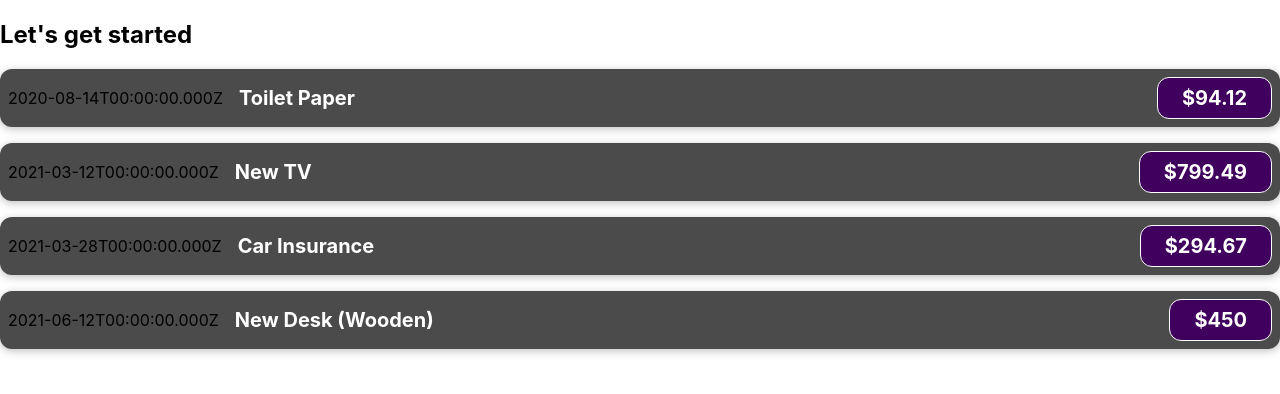
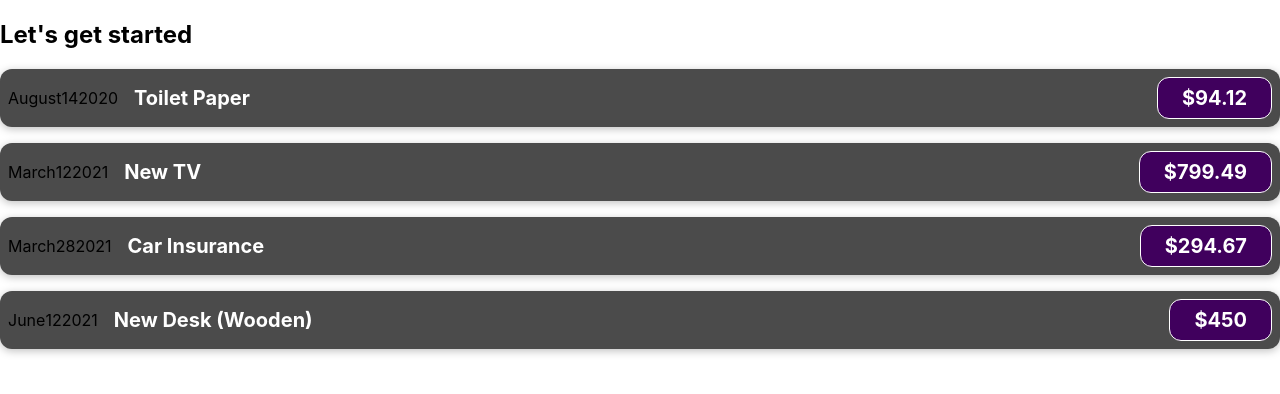
Before and after one commit to Kakulive/React-playground, a React (Create React App) app: page / in a window 1280 px wide. Shown: the top 394 px of the page. Built offline with nearby package versions, Linux system fonts and the light colour scheme.

Commit message:
Date styling in ExpenseItem split into day / month / year

```diff
--- a/src/components/ExpenseItem.js
+++ b/src/components/ExpenseItem.js
@@ -1,9 +1,15 @@
 import "./ExpenseItem.css";
 
 function ExpenseItem(props) {
+  const month = props.date.toLocaleString("en-US", { month: "long" });
+  const day = props.date.toLocaleString("en-US", { day: "2-digit" });
+  const year = props.date.getFullYear();
+
   return (
     <div className="expense-item">
-      <div>{props.date.toISOString()}</div>
+      <div>{month}</div>
+      <div>{day}</div>
+      <div>{year}</div>
       <div className="expense-item__description">
         <h2>{props.title}</h2>
       </div>
```
